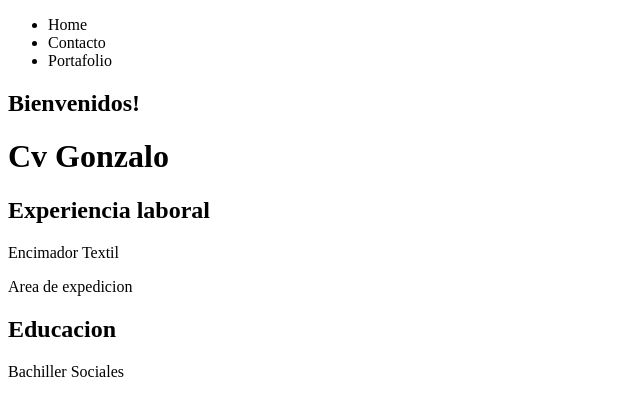
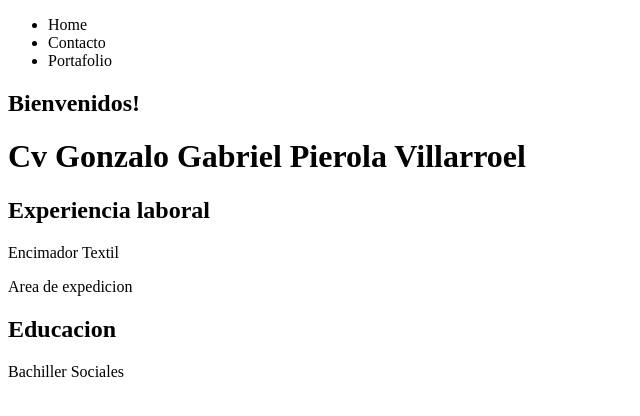
Before and after one commit to GonzaaGabriel/aprendiendo-git, a plain HTML site: page index.html in a window 1280 px wide. Shown: the whole page, without its empty margins (0-640 px from the left). Drawn offline with Linux system fonts and the light colour scheme.

Commit message:
cambie nombre

```diff
--- a/index.html
+++ b/index.html
@@ -14,7 +14,7 @@
       </ul>
     </nav>
     <h2>Bienvenidos!</h2>
-    <h1>Cv Gonzalo</h1>
+    <h1>Cv Gonzalo Gabriel Pierola Villarroel</h1>
     <h2>Experiencia laboral</h2>
     <p>Encimador Textil</p>
     <p>Area de expedicion</p>
```
